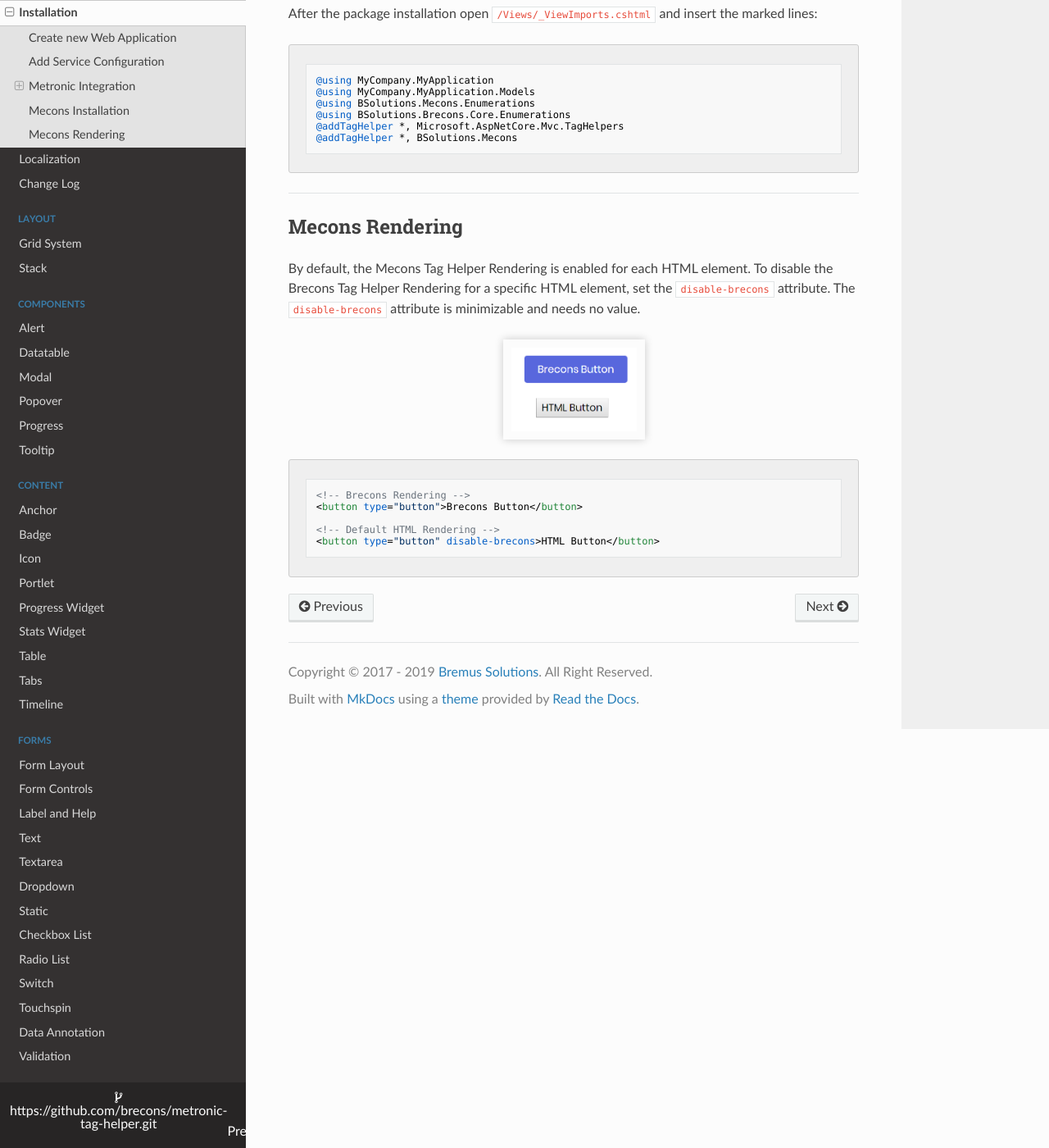
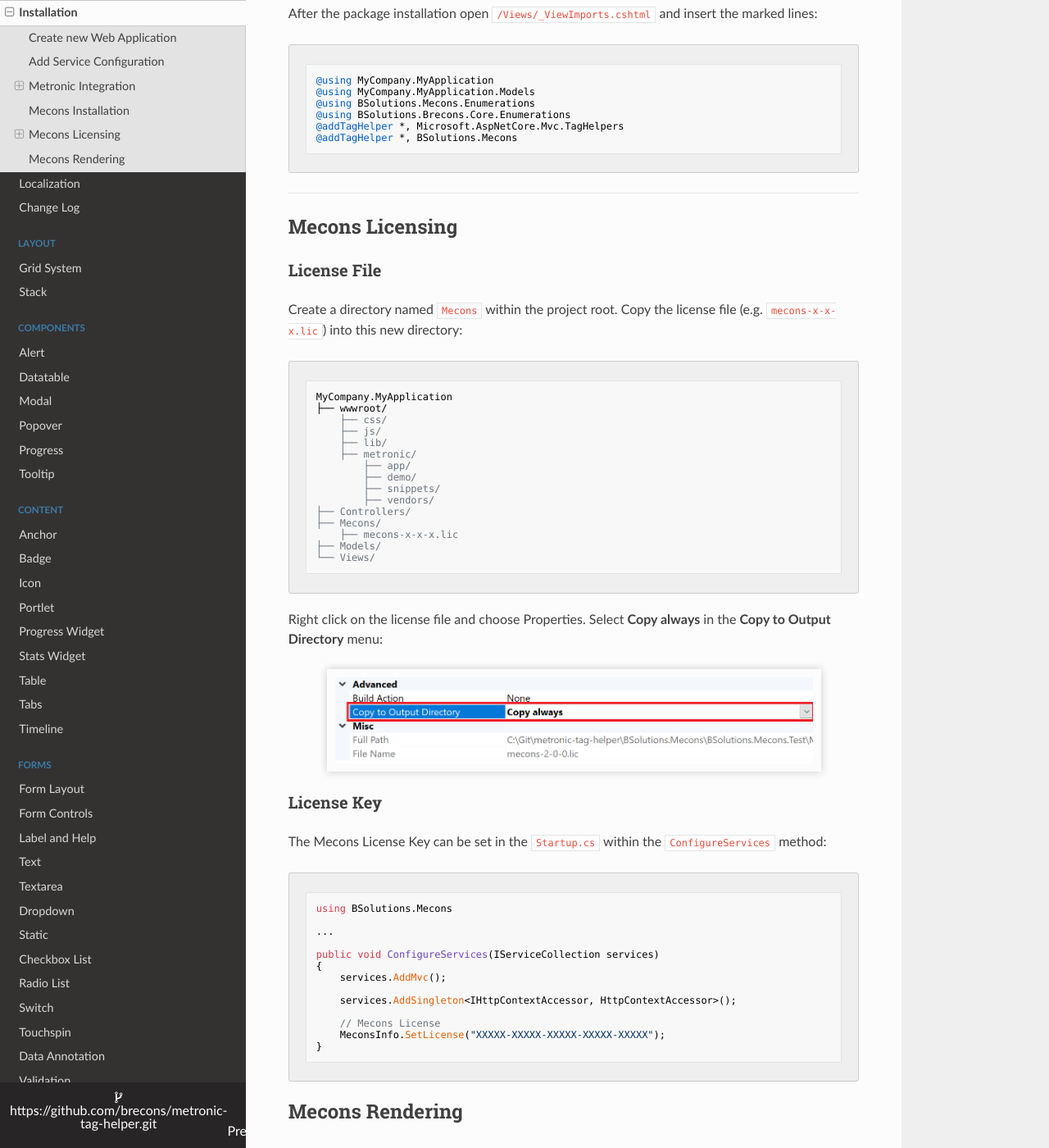
Before and after one commit to brecons/metronic-tag-helper, an MkDocs documentation site: the page built from docs/installation.md, in a window 1280 px wide and 1400 px high, scrolled down 4213 px. Shown: the whole window at 82% size. Built offline with MkDocs 1.6.1, drawn with Linux system fonts in a browser that asks for light colours; nearby versions of some CDN libraries.

Commit message:
Mecons licensing description

````diff
--- a/docs/installation.md
+++ b/docs/installation.md
@@ -99,6 +99,54 @@
 
 ---
 
+## Mecons Licensing
+
+### License File
+
+Create a directory named `Mecons` within the project root. Copy the license file (e.g. `mecons-x-x-x.lic`) into this new directory:
+
+``` hl_lines="12 13"
+MyCompany.MyApplication
+├── wwwroot/
+    ├── css/
+    ├── js/
+    ├── lib/
+    ├── metronic/
+        ├── app/
+        ├── demo/
+        ├── snippets/
+        ├── vendors/
+├── Controllers/
+├── Mecons/
+    ├── mecons-x-x-x.lic
+├── Models/
+└── Views/
+```
+
+Right click on the license file and choose Properties. Select **Copy always** in the **Copy to Output Directory** menu:
+
+<img src="img/installation_06.png" width="603" alt="" />
+
+### License Key
+
+The Mecons License Key can be set in the `Startup.cs` within the `ConfigureServices` method:
+
+``` csharp hl_lines="12"
+using BSolutions.Mecons
+
+...
+
+public void ConfigureServices(IServiceCollection services)
+{
+    services.AddMvc();
+
+    services.AddSingleton<IHttpContextAccessor, HttpContextAccessor>();
+
+    // Mecons License
+    MeconsInfo.SetLicense("XXXXX-XXXXX-XXXXX-XXXXX-XXXXX");
+}
+```
+
 ## Mecons Rendering
 
 By default, the Mecons Tag Helper Rendering is enabled for each HTML element. To disable the Brecons Tag Helper Rendering for a specific HTML element, set the `disable-brecons` attribute. The `disable-brecons` attribute is minimizable and needs no value.
````
Also changed, not shown: docs/img/installation_06.png (added).
